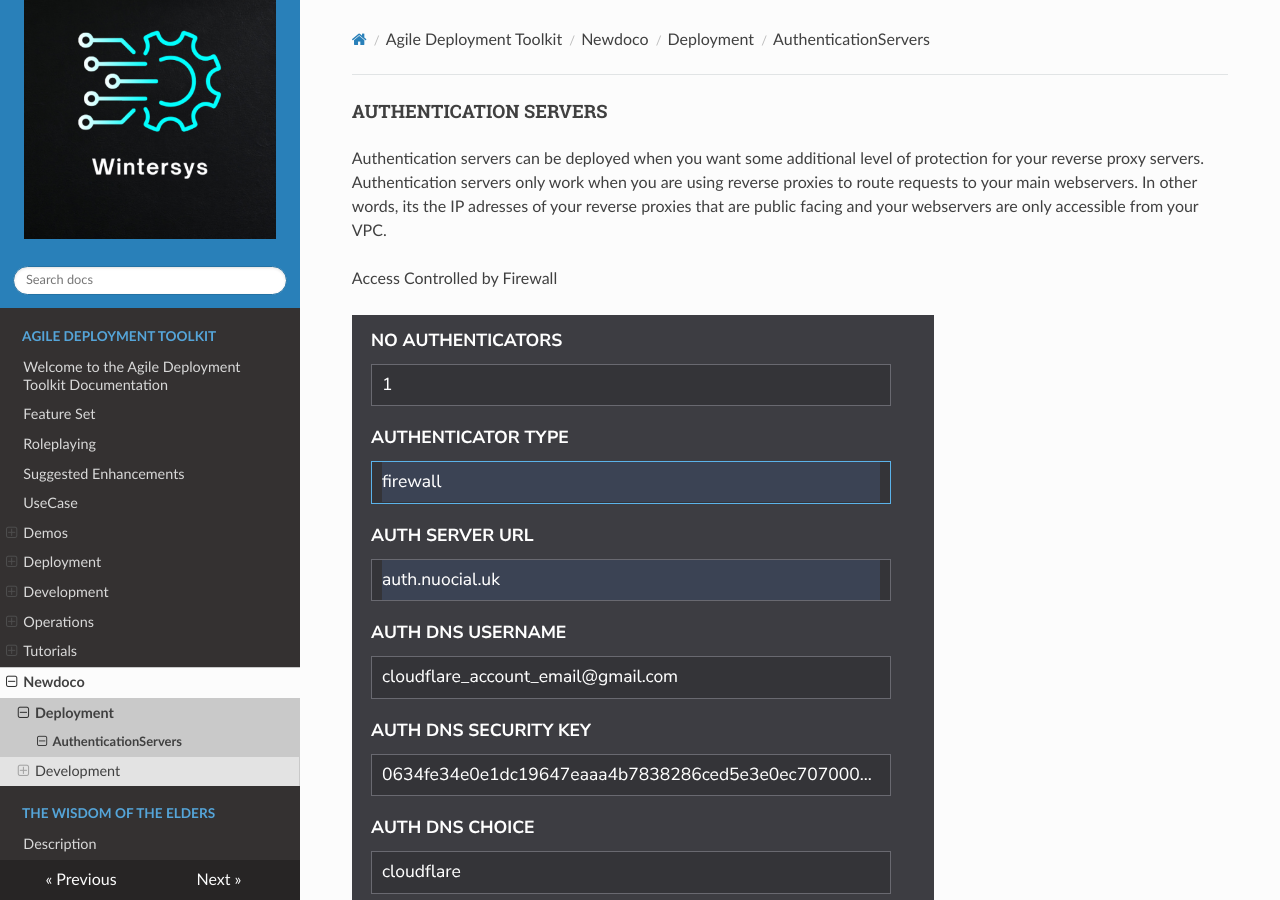
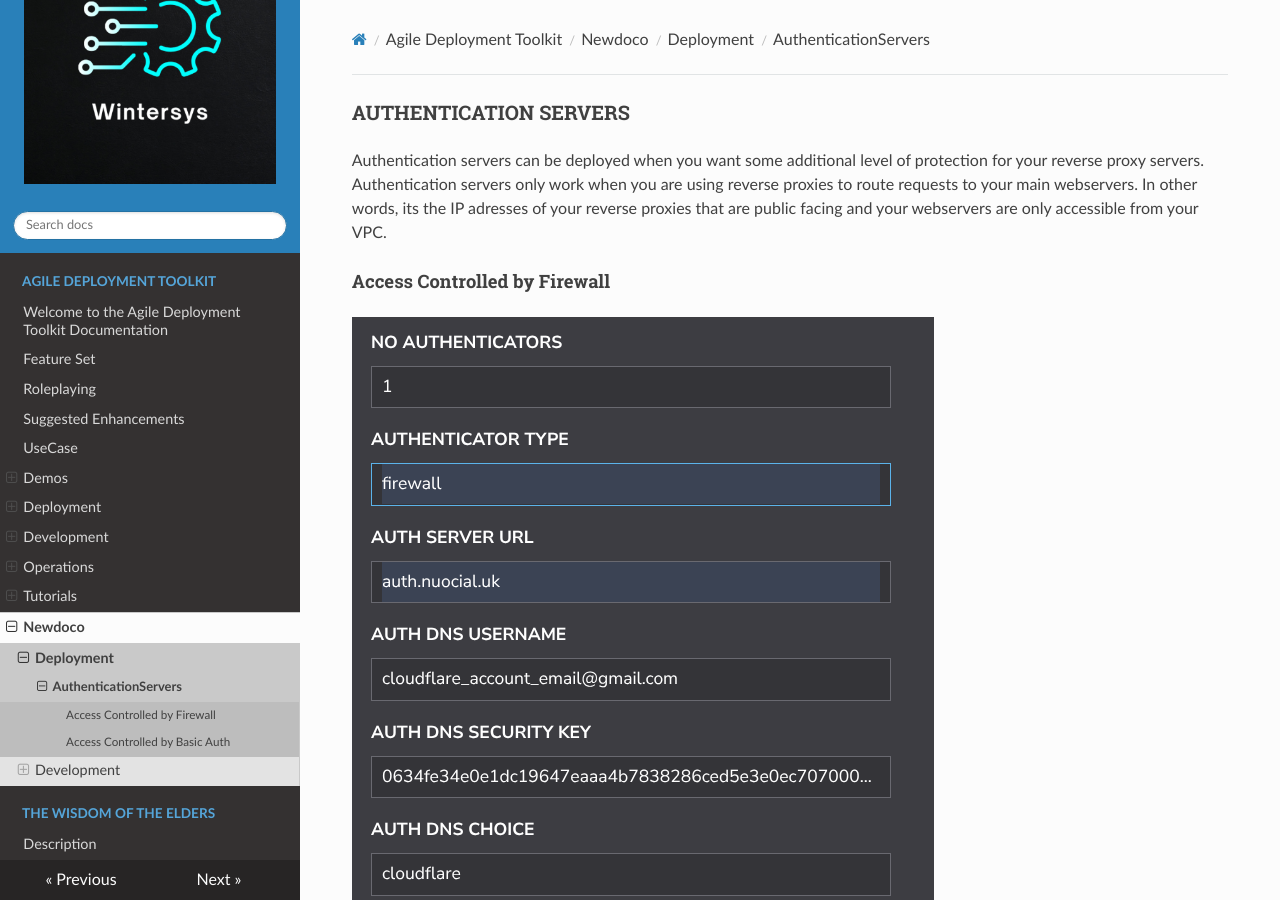
Before and after one commit to wintersys-dev/adt-documentation, an MkDocs documentation site: the page built from docs/Agile Deployment Toolkit/newdoco/Deployment/AuthenticationServers.md, in a window 1280 px wide and 900 px high. Built offline with MkDocs 1.6.1, drawn with Linux system fonts in a browser that asks for light colours; nearby versions of some CDN libraries.

Commit message:
Update AuthenticationServers.md

```diff
--- a/docs/Agile Deployment Toolkit/newdoco/Deployment/AuthenticationServers.md
+++ b/docs/Agile Deployment Toolkit/newdoco/Deployment/AuthenticationServers.md
@@ -1,12 +1,12 @@
-#### AUTHENTICATION SERVERS
+### AUTHENTICATION SERVERS
 
 Authentication servers can be deployed when you want some additional level of protection for your reverse proxy servers. Authentication servers only work when you are using reverse proxies to route requests to your main webservers. In other words, its the IP adresses of your reverse proxies that are public facing and your webservers are only accessible from your VPC.
 
-Access Controlled by Firewall
+#### Access Controlled by Firewall
 
 ![](images/basic-auth0.png "Basic Auth Authentication Screen")
 
-Access Controlled by Basic Auth
+#### Access Controlled by Basic Auth
 
 Access to servers can be controlled using the basic authentication technique. You can understand basic auth [here](https://medium.com/@loydngei/understanding-basic-authentication-and-session-authentication-ff17ec692d27).
 
```
